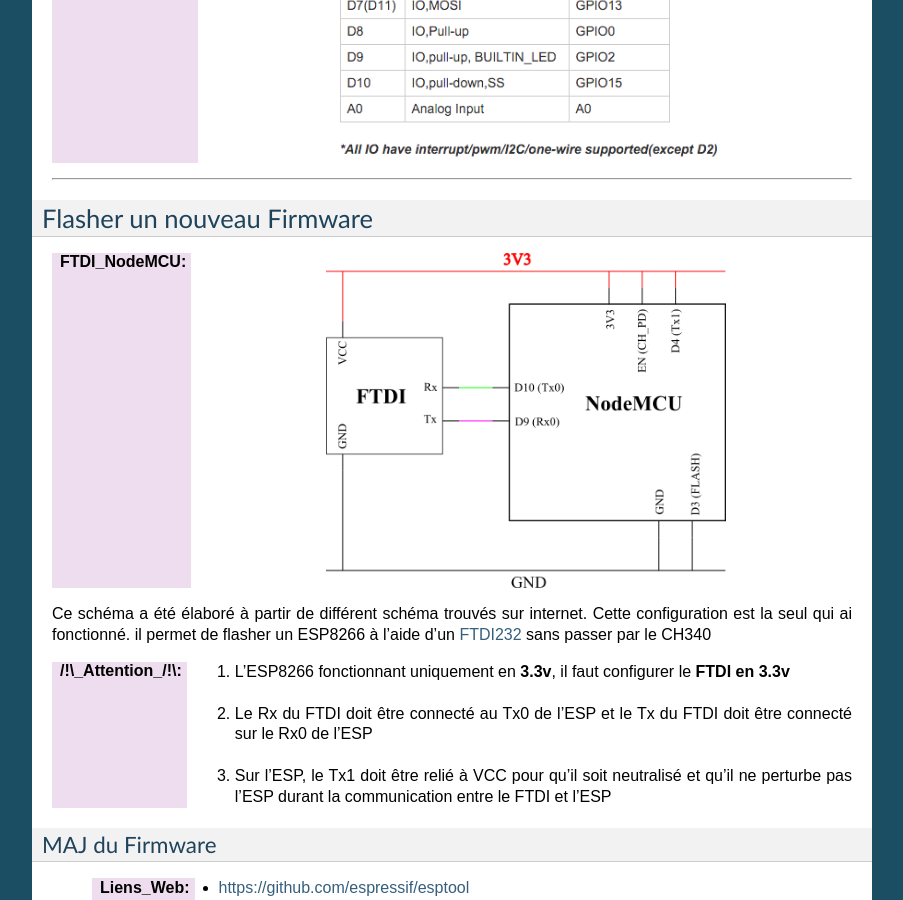
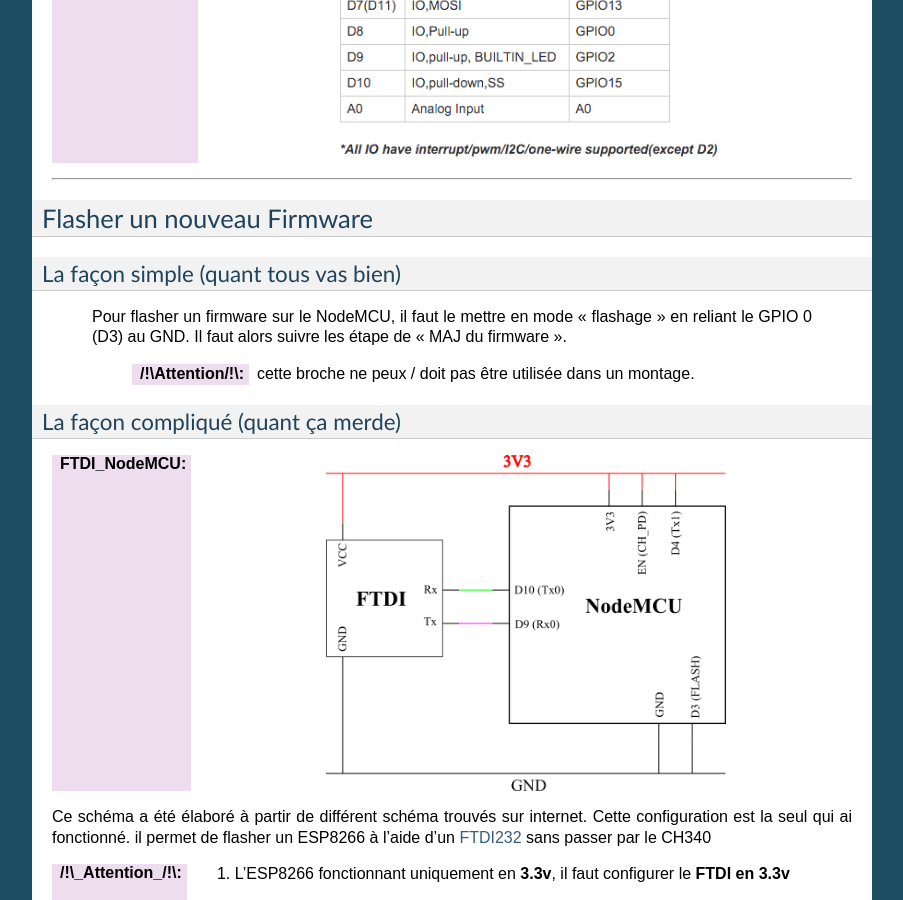
Before and after one commit to poltergeist42/JDM, a Sphinx documentation site: the page built from _1_userDoc/source/ESP8266.rst, in a window 1280 px wide and 900 px high, scrolled down 819 px. Shown: the whole window, without its empty margins (198-1101 px from the left). Built offline with Sphinx 7.4.7, drawn with Linux system fonts in a browser that asks for light colours; some of the changed text lies outside the part shown.

Commit message:
UP: ESP8286

```diff
--- a/_1_userDoc/source/ESP8266.rst
+++ b/_1_userDoc/source/ESP8266.rst
@@ -26,6 +26,18 @@
 ---------------------------
 Flasher un nouveau Firmware
 ---------------------------
+
+La façon simple (quant tous vas bien)
+=====================================
+
+    Pour flasher un firmware sur le NodeMCU, il faut le mettre en mode "flashage" en reliant le
+    GPIO 0 (D3) au GND. Il faut alors suivre les étape de "MAJ du firmware".
+
+        :/!\\Attention/!\\: cette broche ne peux / doit pas être utilisée dans un montage.
+
+
+La façon compliqué (quant ça merde)
+===================================
 
 :FTDI_NodeMCU:
  .. image:: ./Images/ESP8266/cablage_nodeMcu.png
@@ -159,6 +171,14 @@
             * Accessible depuis un terminal sur le port COM de l'ESP avec un **Baudrate de 115200**
 
     :WebREPL:
+            * Activer le WebREPL au démarrage: ::
+
+                # Depuis le REPL (terminal serie)
+                >>>import webrepl_setup
+
+                --> 'E' pour activer le WebREPL au démarrage
+                --> saisir et confirmer un mot de passe
+
             * Accessible depuis un navigateur Web. Le Wifi doit au préalable avoir été configuré
               depuis le REPL. Il est accessible depuis l'url : http://micropython.org/webrepl/.
               Le WebSocket associé se présente sous la forme suivante : ::
```
